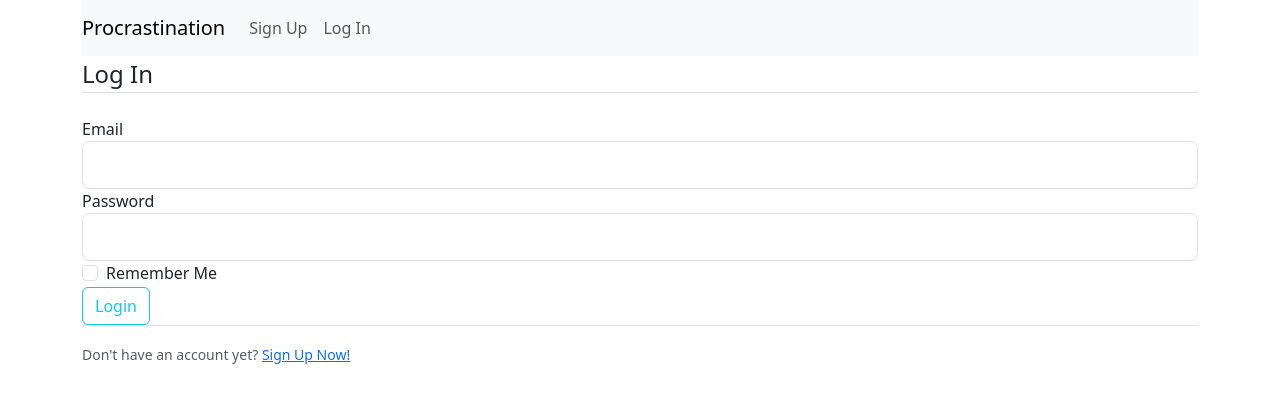
After one commit to julieta-ayala/scaling-octo-adventure, a Flask app: template ToDoApp/todoapp/templates/login.html in a window 1280 px wide. The commit adds this page. Shown: the top 403 px of the page. Run offline with Flask 3, Linux system fonts and the light colour scheme; the template is opened without the code that fills it: values that come from a table or form of the project are taken from there, others are empty.

Commit message:
Create login form, route and template

```diff
--- a/ToDoApp/todoapp/templates/layout.html
+++ b/ToDoApp/todoapp/templates/layout.html
@@ -25,7 +25,7 @@
             <div class="collapse navbar-collapse" id="navbarNavAltMarkup">
                 <div class="navbar-nav">
                     <a class="nav-item nav-link" href="{{ url_for('users.register')}}">Sign Up</a>
-                    <!-- <a class="nav-item nav-link" href="#">Log In</a> -->
+                    <a class="nav-item nav-link" href="{{ url_for('users.login')}}">Log In</a>
                     <!-- <a class="nav-item nav-link" href="#">My Account</a> -->
                     <!-- <a class="nav-item nav-link" href="#">Add Task</a> -->
                     <!-- <a class="nav-item nav-link" href="#">Search</a> -->
--- /dev/null
+++ b/ToDoApp/todoapp/templates/login.html
@@ -0,0 +1,51 @@
+{% extends "layout.html" %}
+{% block content %}
+<div class="content-section">
+    <form method="POST" action="">
+        {{ form.hidden_tag() }}
+        <fieldset class="form-group">
+            <legend class="border-bottom mb-4">Log In</legend>
+            <div class="form-group">
+                {{ form.email.label(class="form-control-label") }}
+                <!-- Let the user know the errors -->
+                {% if form.email.errors %}
+                    {{ form.email(class="form-control form-control-lg is-invalid") }}
+                    <div class="invalid-feedback">
+                        {% for error in form.email.errors %}
+                        <span>{{ error }}</span>
+                        {% endfor %}
+                    </div>
+                {% else %}
+                    {{ form.email(class="form-control form-control-lg") }}
+                {% endif %}
+            </div>
+            <div class="form-group">
+                {{ form.password.label(class="form-control-label") }}
+                <!-- Let the user know the errors -->
+                {% if form.password.errors %}
+                    {{ form.password(class="form-control form-control-lg is-invalid") }}
+                    <div class="invalid-feedback">
+                        {% for error in form.password.errors %}
+                        <span>{{ error }}</span>
+                        {% endfor %}
+                    </div>
+                {% else %}
+                    {{ form.password(class="form-control form-control-lg") }}
+                {% endif %}
+            </div>
+            <div class="form-check">
+                {{ form.remember(class="form-check-input") }}
+                {{ form.remember.label(class="form-check-label") }}
+            </div>
+        </fieldset>
+        <div class="form-group">
+            {{ form.submit(class="btn btn-outline-info") }}
+        </div>
+    </form>
+</div>
+<div class="border-top pt-3">
+    <small class="text-muted">
+        Don't have an account yet? <a class="ml-2" href="{{url_for('users.register') }}">Sign Up Now!</a>
+    </small>
+</div>
+{% endblock content %}
--- a/ToDoApp/todoapp/users/forms.py
+++ b/ToDoApp/todoapp/users/forms.py
@@ -1,5 +1,5 @@
 from flask_wtf import FlaskForm
-from wtforms import StringField, PasswordField, SubmitField
+from wtforms import StringField, PasswordField, SubmitField, BooleanField
 from wtforms.validators import DataRequired, Length, Email, EqualTo, ValidationError
 from todoapp.models import User
 
@@ -19,3 +19,9 @@ class RegistrationForm(FlaskForm):
         user = User.query.filter_by(email=email.data).first()
         if user:
             raise ValidationError('Email already registered. Please use a different one.')
+
+class LoginForm(FlaskForm):
+    email = StringField('Email', validators=[DataRequired(), Email()])
+    password = PasswordField('Password', validators=[DataRequired()])
+    remember = BooleanField('Remember Me')
+    submit = SubmitField('Login')
```
Also changed, not shown: ToDoApp/todoapp/users/routes.py (+9 -2 lines).
